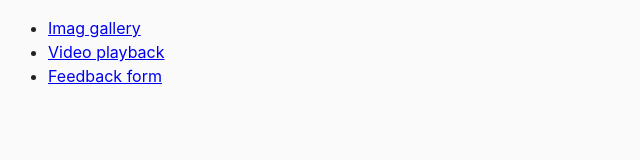
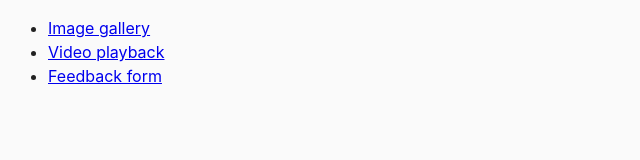
Before and after one commit to MaciekDul/goit-js-hw-08, a website built with Parcel: page src/index.html in a window 1280 px wide. Shown: the full height of the page, 0-640 px from the left. Built offline with nearby package versions, Linux system fonts and the light colour scheme.

Commit message:
Update index.html

```diff
--- a/src/index.html
+++ b/src/index.html
@@ -9,7 +9,7 @@
   </head>
   <body>
     <ul>
-      <li><a href="01-gallery.html">Imag gallery</a></li>
+      <li><a href="01-gallery.html">Image gallery</a></li>
       <li><a href="02-video.html">Video playback</a></li>
       <li><a href="03-feedback.html">Feedback form</a></li>
     </ul>
```
